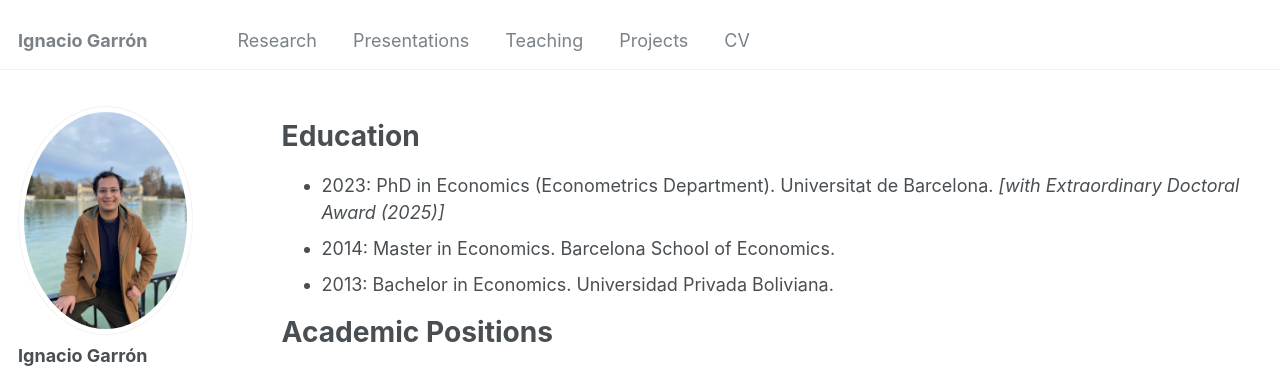
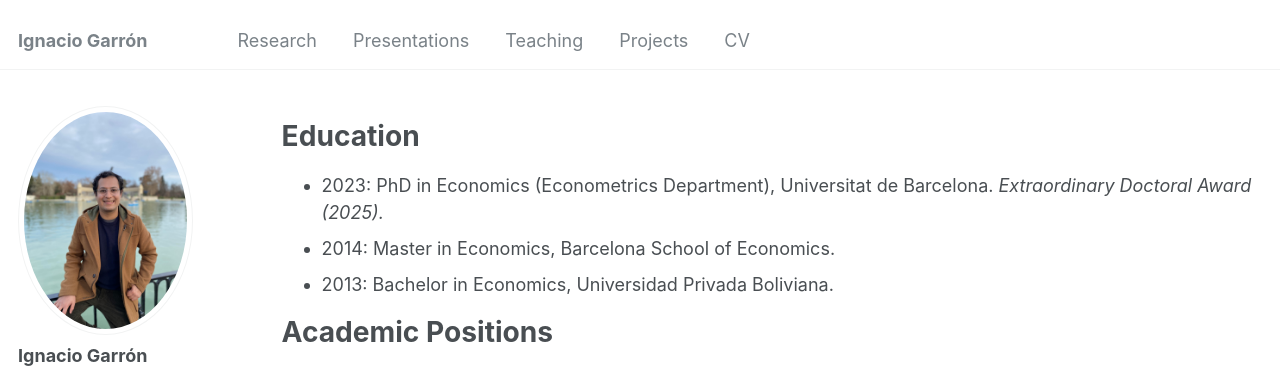
Before and after one commit to IgnacioGarron/IgnacioGarron.github.io, a Jekyll site: the page built from _pages/cv.md, in a window 1280 px wide and 1255 px high. Shown: the top 372 px of the window. Built offline with Jekyll 4.4.1, drawn with Linux system fonts in a browser that asks for light colours; some web fonts are replaced.

Commit message:
Update cv.md

```diff
--- a/_pages/cv.md
+++ b/_pages/cv.md
@@ -12,10 +12,9 @@ redirect_from:
 Education
 ======
 
-* 2023: PhD in Economics (Econometrics Department). Universitat de Barcelona.
-*[with Extraordinary Doctoral Award (2025)]*
-* 2014: Master in Economics. Barcelona School of Economics.
-* 2013: Bachelor in Economics. Universidad Privada Boliviana.
+* 2023: PhD in Economics (Econometrics Department), Universitat de Barcelona. *Extraordinary Doctoral Award (2025).*
+* 2014: Master in Economics, Barcelona School of Economics.
+* 2013: Bachelor in Economics, Universidad Privada Boliviana.
 
 
 Academic Positions
```
